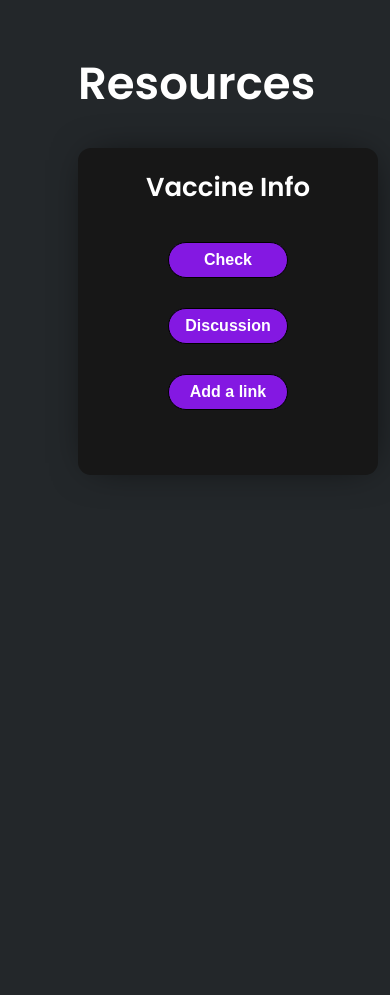
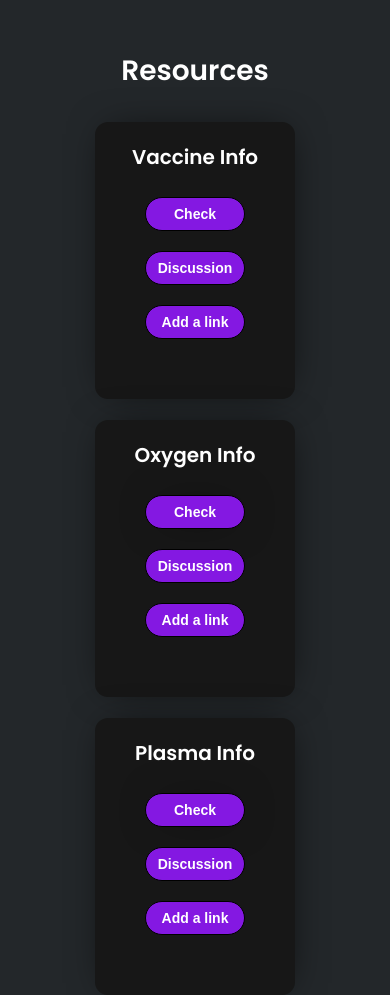
Before and after one commit to Sarthakischauhan/covidcom, a Flask app: template app/templates/map.html in a window 390 px wide. Shown: the part 71-1066 px from the top of the page. Before the commit the page ends 546 px from the top, so only its background shows below. Run offline with Flask 2, Linux system fonts and the light colour scheme; the template is opened without the code that fills it, so the values that code supplies are empty.

Commit message:
partially done

```diff
--- a/app/static/css/styles.css
+++ b/app/static/css/styles.css
@@ -58,21 +58,66 @@ body {
   text-align: center;
 }
 
+@media (max-width: 1078px) {
+  .resources {
+    width: 80%;
+  }
+}
+
+@media (max-width: 706px) {
+  .resources {
+    width: 90%;
+  }
+}
+
+@media (max-width: 540px) {
+  .resources {
+    width: 100%;
+  }
+}
+
 .resources #head {
   font-size: 45px;
   color: white;
   font-family: 'poppins';
 }
 
+@media (max-width: 768px) {
+  .resources #head {
+    font-size: 35px;
+  }
+}
+
+@media (max-width: 540px) {
+  .resources #head {
+    font-size: 28px;
+  }
+}
+
 .resources .container {
   width: 100%;
-  display: grid;
+  display: flex;
   margin-top: 30px;
-  grid-template-columns: 300px 300px 300px;
+  justify-content: space-evenly;
   grid-gap: 2.5%;
 }
 
-.resources .container .vaccines {
+@media (max-width: 540px) {
+  .resources .container {
+    display: grid;
+    grid-template-columns: repeat(auto-fit, minmax(250px, 1fr));
+    justify-content: center;
+  }
+}
+
+@media (max-width: 520px) {
+  .resources .container {
+    grid-template-columns: repeat(auto-fit, minmax(200px, 1fr));
+    place-items: center;
+  }
+}
+
+.resources .container .vaccines, .resources .container .oxygen, .resources .container .plasma {
   width: 300px;
   display: flex;
   flex-direction: column;
@@ -83,14 +128,39 @@ body {
   border-radius: 13px;
 }
 
-.resources .container .vaccines h1 {
+@media (max-width: 540px) {
+  .resources .container .vaccines, .resources .container .oxygen, .resources .container .plasma {
+    width: 250px;
+  }
+}
+
+@media (max-width: 520px) {
+  .resources .container .vaccines, .resources .container .oxygen, .resources .container .plasma {
+    width: 200px;
+  }
+}
+
+.resources .container .vaccines h1, .resources .container .oxygen h1, .resources .container .plasma h1 {
   font-size: 26px;
   font-family: 'poppins';
   color: white;
   margin-bottom: 20px;
 }
 
-.resources .container .vaccines button {
+@media (max-width: 768px) {
+  .resources .container .vaccines h1, .resources .container .oxygen h1, .resources .container .plasma h1 {
+    font-size: 22px;
+    margin-bottom: 15px;
+  }
+}
+
+@media (max-width: 628px) {
+  .resources .container .vaccines h1, .resources .container .oxygen h1, .resources .container .plasma h1 {
+    font-size: 20px;
+  }
+}
+
+.resources .container .vaccines button, .resources .container .oxygen button, .resources .container .plasma button {
   outline: none;
   padding: 8px 0;
   width: 120px;
@@ -105,10 +175,23 @@ body {
   margin: 15px 0;
 }
 
-.resources .container .vaccines button a {
+@media (max-width: 768px) {
+  .resources .container .vaccines button, .resources .container .oxygen button, .resources .container .plasma button {
+    width: 100px;
+    margin: 10px 0;
+  }
+}
+
+.resources .container .vaccines button a, .resources .container .oxygen button a, .resources .container .plasma button a {
   color: white;
   text-decoration: none;
   font-size: 16px;
+}
+
+@media (max-width: 768px) {
+  .resources .container .vaccines button a, .resources .container .oxygen button a, .resources .container .plasma button a {
+    font-size: 14px;
+  }
 }
 
 .modal {
@@ -126,23 +209,24 @@ body {
   z-index: 0;
 }
 
-.modal .vaccine-modal {
+.modal .vaccine-modal, .modal .oxygen-modal, .modal .plasma-modal {
   width: 300px;
   height: 500px;
   padding: 30px 20px;
   background-color: #171717;
   border-radius: 20px;
-  display: flex;
+  display: none;
   flex-direction: column;
   align-items: center;
   justify-content: space-between;
 }
 
-.modal .vaccine-modal .links {
+.modal .vaccine-modal .links, .modal .oxygen-modal .links, .modal .plasma-modal .links {
   height: 100%;
+  overflow-y: auto;
 }
 
-.modal .vaccine-modal .links #msg {
+.modal .vaccine-modal .links #msg, .modal .oxygen-modal .links #msg, .modal .plasma-modal .links #msg {
   font-size: 14px;
   font-family: 'poppins';
   color: #fa3d3d;
@@ -150,23 +234,24 @@ body {
   margin-bottom: 10px;
 }
 
-.modal .vaccine-modal .links .link {
+.modal .vaccine-modal .links .link, .modal .oxygen-modal .links .link, .modal .plasma-modal .links .link {
   margin-bottom: 5px;
 }
 
-.modal .vaccine-modal .links .link a {
+.modal .vaccine-modal .links .link a, .modal .oxygen-modal .links .link a, .modal .plasma-modal .links .link a {
   color: lightblue;
   font-size: 18px;
   margin-bottom: 6px;
   font-family: sans-serif;
+  word-break: break-all;
 }
 
-.modal .vaccine-modal .links hr {
+.modal .vaccine-modal .links hr, .modal .oxygen-modal .links hr, .modal .plasma-modal .links hr {
   margin-top: 4px;
   height: 1px;
 }
 
-.modal .vaccine-modal .close button {
+.modal .vaccine-modal .close button, .modal .oxygen-modal .close button, .modal .plasma-modal .close button {
   outline: none;
   padding: 8px 0;
   width: 120px;
--- a/app/static/js/app.js
+++ b/app/static/js/app.js
@@ -1,7 +1,3 @@
-window.onload = function() {
-    getLocation()
-};
-
 function getLocation(){
     var startPos;
     var geoOptions = {
@@ -22,13 +18,45 @@ function getLocation(){
 }
 
 const modal = document.querySelector(".modal");
-const openbtn = document.querySelector(".check");
-const closebtn = document.querySelector(".close");
+const openbtn = document.querySelectorAll(".check");
+const closebtn = document.querySelectorAll(".close");
+const vaccine = document.querySelector(".vaccine-modal");
+const oxygen = document.querySelector(".oxygen-modal");
+const plasma = document.querySelector(".plasma-modal");
 
-openbtn.addEventListener('click',function(){
-  modal.classList.add("open-modal");
-  console.log("run");
+
+openbtn.forEach(function(btn){
+  btn.addEventListener('click',function(){
+    modal.classList.add("open-modal");
+    if (btn.classList.contains("vaccine")){
+      vaccine.style.display="flex";
+    }
+    else if (btn.classList.contains("oxygen")){
+      oxygen.style.display="flex";
+    }
+    else if (btn.classList.contains("plasma")){
+      plasma.style.display = "flex";
+    }
+  })
 })
+closebtn.forEach(function(btn){
+  btn.addEventListener('click',function(){
+    modal.classList.remove("open-modal");
+    if (btn.classList.contains("vaccine")){
+      vaccine.style.display="none";
+    }
+    else if (btn.classList.contains("oxygen")){
+      oxygen.style.display="none";
+    }
+    else if (btn.classList.contains("plasma")){
+      plasma.style.display = "none";
+    }
+  })
+})
+
+
+
+
 
 
 closebtn.addEventListener('click',function(){
--- a/app/static/scss/styles.scss
+++ b/app/static/scss/styles.scss
@@ -53,18 +53,42 @@ body{
     margin: auto;
     margin-top: 50px;
     text-align: center;
+    @media (max-width : 1078px){
+        width: 80%;
+    }
+    @media (max-width : 706px){
+        width: 90%;
+    }
+    @media (max-width : 540px){
+        width: 100%;
+    }
     #head{
         font-size: 45px;
         color: white;
         font-family: 'poppins';
+        @media (max-width : 768px){
+            font-size: 35px;
+        }
+        @media (max-width : 540px){
+            font-size: 28px;
+        }
     }
     .container{
         width: 100%;
-        display: grid;
+        display:flex;
         margin-top: 30px;
-        grid-template-columns: 300px 300px 300px ;
+        justify-content: space-evenly;
         grid-gap: 2.5%;
-        .vaccines{
+        @media (max-width : 540px){
+            display: grid;
+            grid-template-columns: repeat(auto-fit, minmax(250px, 1fr));
+            justify-content: center;
+        }
+        @media (max-width : 520px){
+            grid-template-columns: repeat(auto-fit, minmax(200px, 1fr));
+            place-items: center;
+        }
+        .vaccines,.oxygen,.plasma{
             width: 300px;
             display: flex;
             flex-direction: column;
@@ -73,11 +97,24 @@ body{
             box-shadow: 2px 0px 39px -12px rgba(0,0,0,0.75);
             padding: 20px 20px 50px 20px;
             border-radius: 13px;
+            @media (max-width : 540px){
+                width: 250px;
+            }
+            @media (max-width : 520px){
+                width: 200px;
+            }
             h1{
                 font-size: 26px;
                 font-family: 'poppins';
                 color: white;
                 margin-bottom: 20px;
+                @media (max-width : 768px){
+                    font-size: 22px;
+                    margin-bottom: 15px;
+                }
+                @media (max-width : 628px){
+                    font-size: 20px;
+                }
             }
             button{
                 outline: none;
@@ -92,10 +129,17 @@ body{
                 cursor: pointer;
                 font-family: sans-serif;
                 margin: 15px 0;
+                @media (max-width : 768px){
+                    width:100px;
+                    margin: 10px 0;
+                }
                 a{
                     color: white;
                     text-decoration: none;
                     font-size: 16px;
+                    @media (max-width : 768px){
+                        font-size: 14px;
+                    }
                 }
             }
         }
@@ -115,18 +159,19 @@ body{
     position: fixed;
     background-color: #23272A;
     z-index: 0;
-    .vaccine-modal{
+    .vaccine-modal,.oxygen-modal,.plasma-modal{
         width: 300px ;
         height: 500px;
         padding: 30px 20px;
         background-color: #171717;
         border-radius: 20px;
-        display: flex;
+        display: none;
         flex-direction: column;
         align-items: center;
         justify-content: space-between;
         .links{
             height: 100%;
+            overflow-y: auto;
             #msg{
                 font-size: 14px;
                 font-family: 'poppins';
@@ -142,6 +187,7 @@ body{
                 font-size: 18px;
                 margin-bottom: 6px;
                 font-family: sans-serif;
+                word-break: break-all;
             }
             hr{
                 margin-top: 4px;
--- a/app/templates/add-link.html
+++ b/app/templates/add-link.html
@@ -17,6 +17,10 @@ CovidCom | Add
         <h1 id="head">
             Add Oxygen Links/Leads
         </h1>
+    {% elif type_=="plasma" %}
+        <h1 id="head">
+            Add Plasma Links/Leads
+        </h1>
     {% endif %}
     <p>
         Add a <span id="special">spreadsheet</span> link or a <span id="special">resource</span> link
--- a/app/templates/map.html
+++ b/app/templates/map.html
@@ -14,7 +14,7 @@ CovidCom
     <div class="container">
         <div class="vaccines">
             <h1>Vaccine Info</h1>
-            <button class="check">
+            <button class="check vaccine">
                 <a>Check</a>
             </button>
             <button class="discussion">
@@ -22,6 +22,30 @@ CovidCom
             </button>
             <button class="add-link">
                 <a href="/addLink">Add a link</a>
+            </button>
+        </div>
+        <div class="oxygen">
+            <h1>Oxygen Info</h1>
+            <button class="check oxygen">
+                <a>Check</a>
+            </button>
+            <button class="discussion">
+                <a href="">Discussion</a>
+            </button>
+            <button class="add-link">
+                <a href="{{ url_for('routes.add_link',type='oxygen') }}">Add a link</a>
+            </button>
+        </div>
+        <div class="plasma">
+            <h1>Plasma Info</h1>
+            <button class="check plasma">
+                <a>Check</a>
+            </button>
+            <button class="discussion">
+                <a href="">Discussion</a>
+            </button>
+            <button class="add-link">
+                <a href="{{ url_for('routes.add_link',type='plasma') }}">Add a link</a>
             </button>
         </div>
     </div>
@@ -37,10 +61,37 @@ CovidCom
                 </div>
             {% endfor %}
         </div>
-        <div class="close">
+        <div class="close vaccine">
             <button>close</button>
         </div>
     </div>
-
+    <div class="oxygen-modal">
+        <div class="links">
+            <p id="msg">Please Verify Before Using</p>
+            {% for link in oxy_link %}
+                <div class="link">
+                    <a href="{{ link }}">{{ link }}</a>
+                    <hr>
+                </div>
+            {% endfor %}
+        </div>
+        <div class="close oxygen">
+            <button>close</button>
+        </div>
+    </div>
+    <div class="plasma-modal">
+        <div class="links">
+            <p id="msg">Please Verify Before Using</p>
+            {% for link in plsm_link %}
+                <div class="link">
+                    <a href="{{ link }}">{{ link }}</a>
+                    <hr>
+                </div>
+            {% endfor %}
+        </div>
+        <div class="close plasma">
+            <button>close</button>
+        </div>
+    </div>
 </div>
 {% endblock %}
--- a/app/user/routes.py
+++ b/app/user/routes.py
@@ -16,8 +16,8 @@ def home():
     # lat,long=request.cookies.values()
     # address = loctoAddress(lat,long)["address"]
     # state,district = address["state_district"],address["state"]
-    vac_link = getvaclink()
-    return render_template("map.html",vac_link=vac_link)
+    vac_link,oxy_link,plsm_link= getreslink()
+    return render_template("map.html",vac_link=vac_link,oxy_link=oxy_link,plsm_link=plsm_link)
 
 
 @users_bp.route("/addLink",methods=["GET","POST"])
```
Also changed, not shown: app/user/utils.py (+5 -3 lines).
